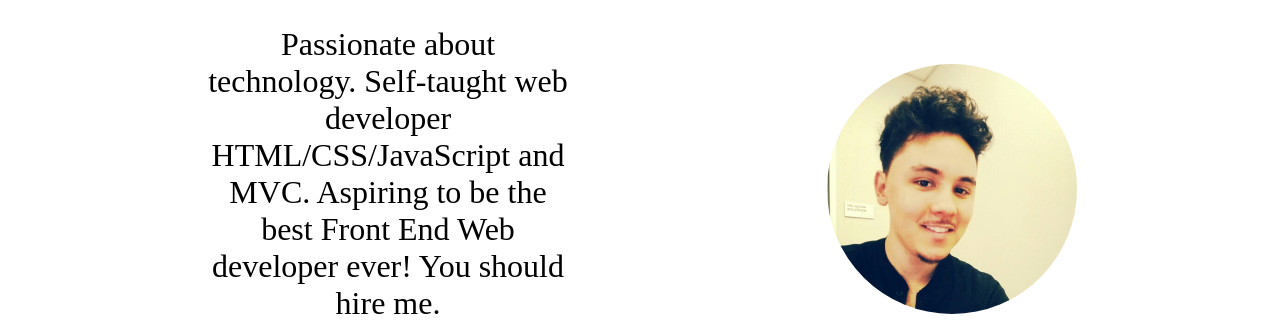
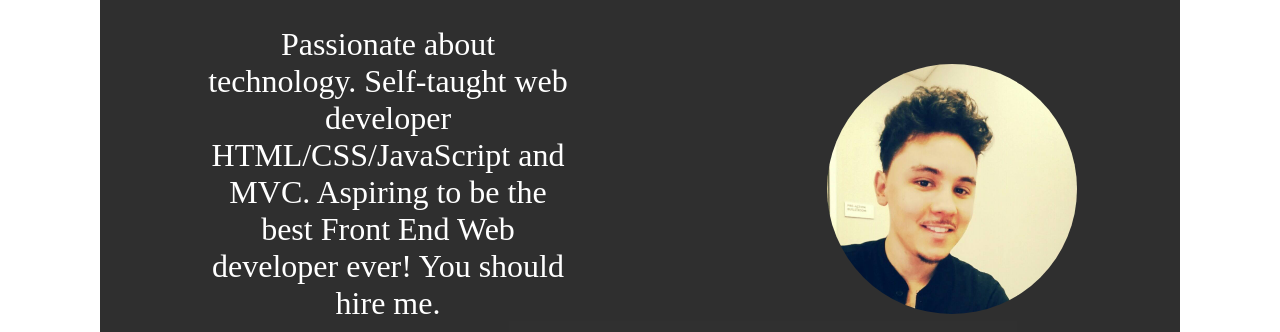
Before and after one commit to dayhaysoos/ndejesus1227.github.io, a plain HTML site: page index.html in a window 1280 px wide. Shown: the part 188-520 px from the top of the page. Drawn offline with nearby package versions, Linux system fonts and the light colour scheme.

Commit message:
can't figure out a background .-.

```diff
--- a/main.css
+++ b/main.css
@@ -16,7 +16,14 @@
       margin-left: 4%; }
 
 #home {
+  height: 100%;
+  background-size: cover;
+  background-attachment: fixed;
   margin-top: 100px; }
+  #home .content-container {
+    background-color: rgba(25, 25, 25, 0.9);
+    color: white;
+    height: 100%; }
 
 #name {
   font-size: 64px;
@@ -63,7 +70,7 @@ body {
   height: 100%; }
 
 .content-container {
-  margin: 0 auto;
+  margin: 50px auto;
   max-width: 1000px;
   padding: 0 40px;
   text-align: center; }
```
